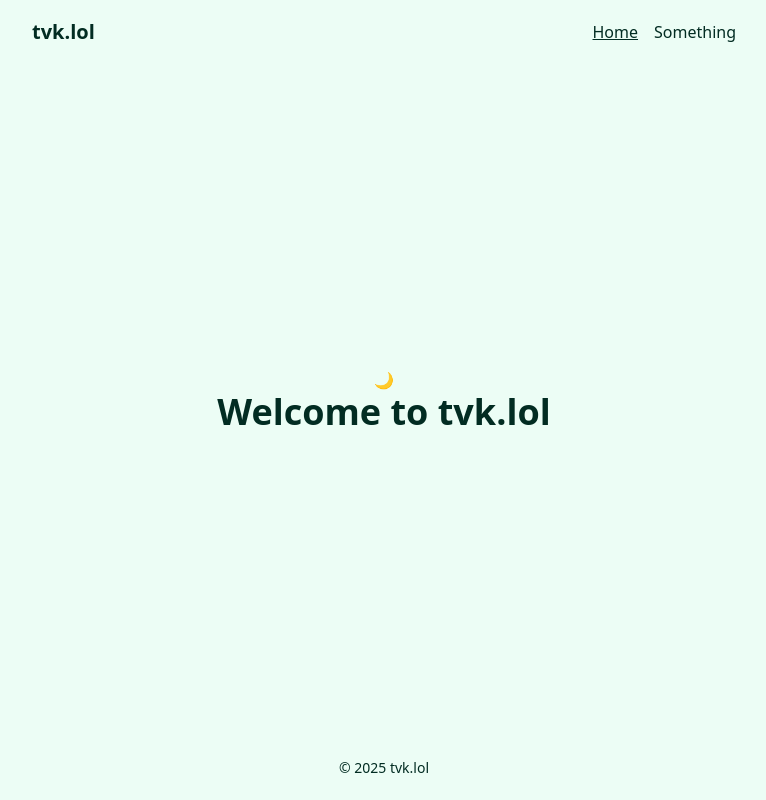
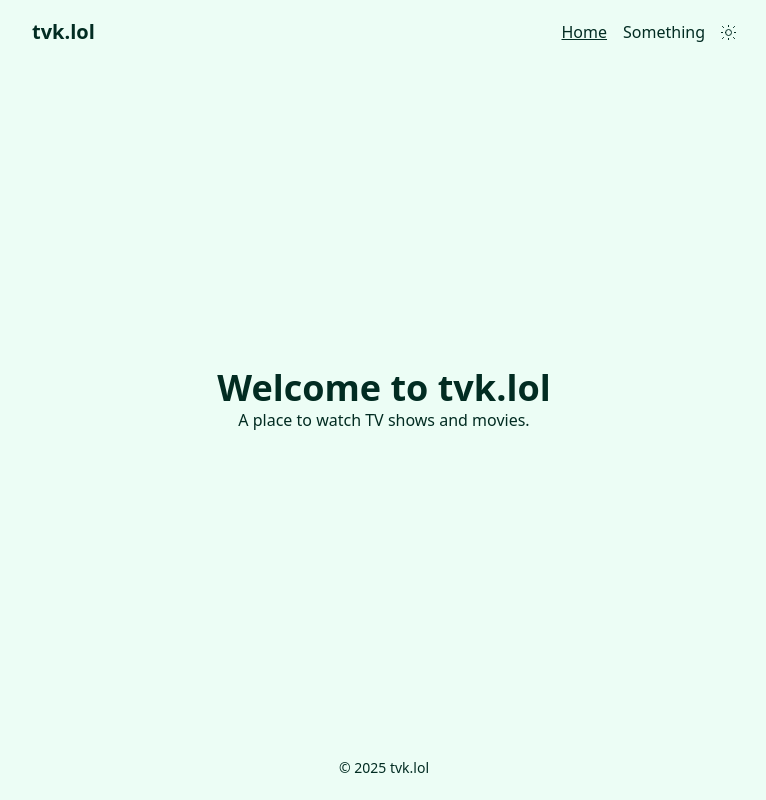
Before and after one commit to nemvince/tvk, a Preact app: page / in a window 1280 px wide. Shown: the whole page, without its empty margins (256-1022 px from the left). Built offline with nearby package versions, Linux system fonts and the light colour scheme.

Commit message:
Refactor theme handling and add Typewriter component for enhanced UI experience

```diff
--- a/rsbuild.config.ts
+++ b/rsbuild.config.ts
@@ -23,10 +23,8 @@ export default defineConfig({
         UnoCSSRspackPlugin({
           presets: [presetWind4()],
           content: {
-            filesystem: [
-              'index.html'
-            ]
-          }
+            filesystem: ['index.html'],
+          },
         }),
       ],
     },
--- a/src/App.tsx
+++ b/src/App.tsx
@@ -1,6 +1,6 @@
-import { useState } from 'preact/hooks'
 import { Navbar } from '@/components/navbar'
 import { Home } from '@/sites/home'
+import { useState } from 'preact/hooks'
 
 export const App = () => {
   const sites = [
--- a/src/components/navbar.tsx
+++ b/src/components/navbar.tsx
@@ -1,4 +1,5 @@
-import type { Site } from "@/lib/types";
+import { ThemeToggle } from '@/components/theme'
+import type { Site } from '@/lib/types'
 
 export const Navbar = ({
   active,
@@ -20,6 +21,7 @@ export const Navbar = ({
               {site.name}
             </span>
           ))}
+          <ThemeToggle />
         </nav>
       </header>
     </>
--- a/src/components/theme.tsx
+++ b/src/components/theme.tsx
@@ -1,4 +1,4 @@
-import { useState, useEffect } from 'preact/hooks'
+import { useEffect, useState } from 'preact/hooks'
 
 export const ThemeToggle = () => {
   const [theme, setTheme] = useState('light')
@@ -9,7 +9,9 @@ export const ThemeToggle = () => {
       setTheme(savedTheme)
       document.documentElement.classList.toggle('dark', savedTheme === 'dark')
     } else {
-      const prefersDark = window.matchMedia('(prefers-color-scheme: dark)').matches
+      const prefersDark = window.matchMedia(
+        '(prefers-color-scheme: dark)'
+      ).matches
       const defaultTheme = prefersDark ? 'dark' : 'light'
       setTheme(defaultTheme)
       document.documentElement.classList.toggle('dark', defaultTheme === 'dark')
@@ -19,17 +21,49 @@ export const ThemeToggle = () => {
   const toggleTheme = () => {
     const newTheme = theme === 'light' ? 'dark' : 'light'
     setTheme(newTheme)
+    localStorage.setItem('theme', newTheme)
     document.documentElement.classList.toggle('dark', newTheme === 'dark')
   }
 
   return (
     <button
       type='button'
-      class=''
+      class='inline-flex items-center justify-center gap-2'
       onClick={toggleTheme}
       aria-label='Toggle theme'
     >
-      {theme === 'light' ? '🌙' : '☀️'}
+      <span class='transition-all scale-100 rotate-180 dark:scale-0 dark:rotate-none'>
+        <svg
+          viewBox='0 0 15 15'
+          fill='none'
+          xmlns='http://www.w3.org/2000/svg'
+          width='15'
+          height='15'
+        >
+          <title>Sun</title>
+          <path
+            d='M7.5 1.5v-1m0 13.99v-.998m6-5.997h1m-13 0h-1m2-4.996l-1-1m12 0l-1 1m-10 9.993l-1 1m12 0l-1-1m-2-4.997a2.999 2.999 0 01-3 2.998 2.999 2.999 0 113-2.998z'
+            stroke='currentColor'
+            stroke-linecap='square'
+          />
+        </svg>
+      </span>
+      <span class='absolute transition-all scale-0 dark:scale-100 dark:rotate-90'>
+        <svg
+          viewBox='0 0 15 15'
+          fill='none'
+          xmlns='http://www.w3.org/2000/svg'
+          width='15'
+          height='15'
+        >
+          <title>Moon</title>
+          <path
+            d='M1.66 11.362A6.5 6.5 0 007.693.502a7 7 0 11-6.031 10.86z'
+            stroke='currentColor'
+            stroke-linejoin='round'
+          />
+        </svg>
+      </span>
     </button>
   )
 }
--- /dev/null
+++ b/src/components/typewriter.tsx
@@ -0,0 +1,24 @@
+import { useEffect, useState } from 'preact/hooks'
+
+interface TypewriterProps {
+  duration: number
+  text: string
+}
+
+export const Typewriter = ({ duration, text }: TypewriterProps) => {
+  const [displayText, setDisplayText] = useState('')
+  const [index, setIndex] = useState(0)
+
+  useEffect(() => {
+    if (index < text.length) {
+      const timeout = setTimeout(() => {
+        setDisplayText(prevText => prevText + text[index])
+        setIndex(prevIndex => prevIndex + 1)
+      }, duration)
+
+      return () => clearTimeout(timeout)
+    }
+  }, [duration, index, text])
+
+  return <span>{displayText}</span>
+}
--- a/src/index.tsx
+++ b/src/index.tsx
@@ -1,5 +1,5 @@
+import { App } from '@/App'
 import { render } from 'preact'
-import { App } from '@/App'
 
 // biome-ignore lint/correctness/noUndeclaredDependencies: it's virtual via rspack
 import 'uno.css'
--- a/src/lib/types.ts
+++ b/src/lib/types.ts
@@ -1,4 +1,4 @@
-import type { JSX } from "preact/jsx-runtime"
+import type { JSX } from 'preact/jsx-runtime'
 
 export type Site = {
   name: string
--- a/src/sites/home.tsx
+++ b/src/sites/home.tsx
@@ -1,10 +1,10 @@
-import { ThemeToggle } from "@/components/theme"
+import { Typewriter } from '@/components/typewriter'
 
 export const Home = () => {
   return (
     <div class='flex flex-col items-center justify-center'>
-      <ThemeToggle />
       <h1 class='text-4xl font-bold'>Welcome to tvk.lol</h1>
+      <Typewriter duration={100} text='A place to watch TV shows and movies.' />
     </div>
   )
 }
--- a/tsconfig.json
+++ b/tsconfig.json
@@ -18,13 +18,13 @@
     "paths": {
       "react": ["./node_modules/preact/compat/"],
       "react-dom": ["./node_modules/preact/compat/"],
-      "@/*": ["./src/*"],
+      "@/*": ["./src/*"]
     },
 
     /* type checking */
     "strict": true,
     "noUnusedLocals": true,
-    "noUnusedParameters": true,
+    "noUnusedParameters": true
   },
   "include": ["src"]
 }
```
